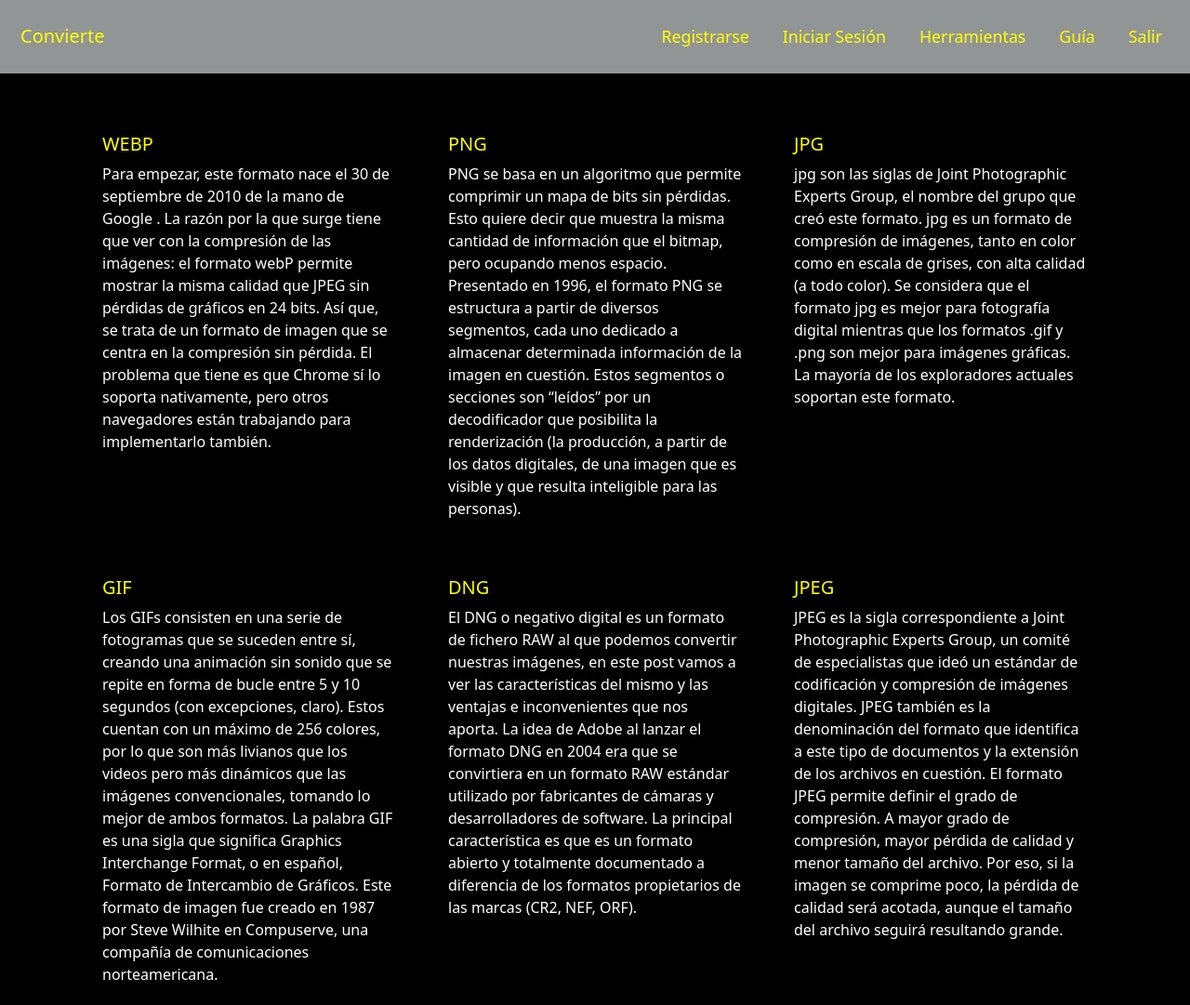
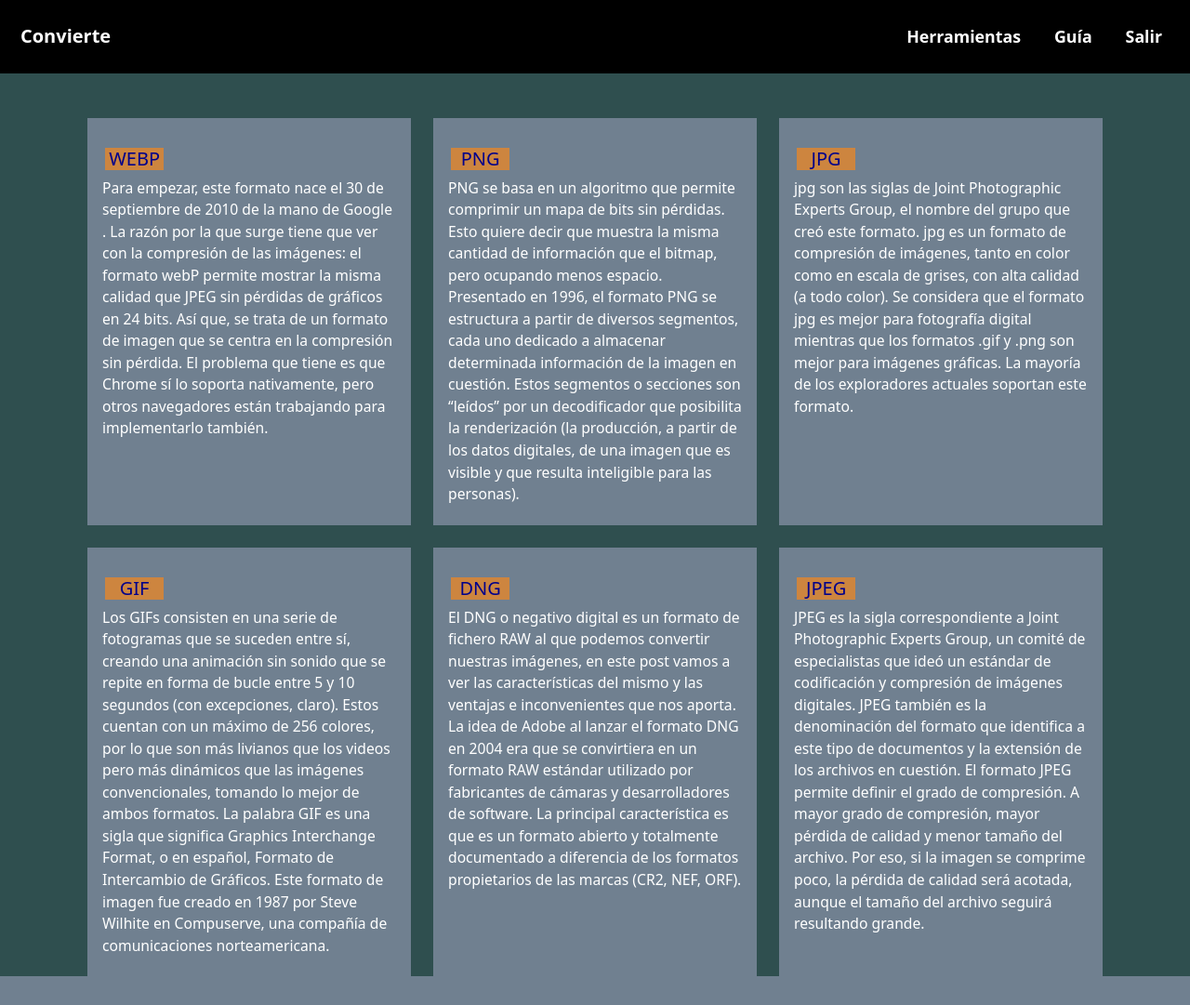
Before and after one commit to Pablo88-bit/Proyecto-CS50X.NI, a Flask app: page /Info in a window 1280 px wide. Shown: the whole page at 93% size. After the commit the page ends 1050 px from the top, so only its background shows below. Run offline with Flask 2, Linux system fonts and the light colour scheme; a user stored in the database is signed in; parts of the project's set-up code (start-up, migrations or seed data) failed here and were passed over; some libraries are stand-ins or nearby versions; some web fonts are replaced.

Commit message:
Actualizacion del estilo

```diff
--- a/app.py
+++ b/app.py
@@ -35,9 +35,11 @@ def index():
     return render_template("index.html")
 
 
-@app.route('/salir')
-def salir():
-    return render_template("index.html")
+#Ruta Salir#
+@app.route('/Salir')
+def Salir():
+    session.clear()
+    return redirect("/register")
 
 #Ruta Info#
 @app.route('/Info')
--- a/static/css/style.css
+++ b/static/css/style.css
@@ -5,7 +5,7 @@
 }
 
 body{
-	background:black;
+	background:#2F4F4F;
 }
 h2{
 	display:inline-block;
@@ -16,28 +16,27 @@ h2{
 
 /*Menu de navegación que esta en html base*/
 .navegacion{
-	color:YELLOW;
-	background: rgba(0, 0, 0, .4);
-	background:#929595;
+	color:WHITE;
+	/*background: rgba(0, 0, 0, .4);*/
+	background:BLACK;
 }
 
 .container-fluid{
 	font-size: 111%;
-	color:yellow;
+	color:WHITE;
 	/*color: #0C0307;*/
 }
 .nav-link,
 .navbar-brand{
-	color:yellow;
+	color:WHITE;
 	margin:10px;
 }
 .nav-link:hover{
 
 	color:#F1E839;
 	/*color:#EA1737;*/
-	font-size: 117%;
+	font-size: 112%;
 }
-
 
 
 /*Mensajes al usuario*/
@@ -48,18 +47,45 @@ h2{
 
 
 /*Ruta Index*/
-.card{
+
+.bienvenida{
+	text-shadow: 2px 2px black;
+	color:LIGHTSKYBLUE;
+	font-size:500%;
+	animation-duration: 6.5s;
+	animation-name: slidein;
+	animation-iteration-count: infinite;
+	animation-direction: alternate;
+}
+
+@keyframes slidein{
+	from{
+		margin-left:100%;
+		width:300%;
+	}
+
+	to{
+		margin-left:0%;
+		width:100%;
+	}
+}
+
+
+.card2{
 	color:WHITE;
 	width:100%;
 	height:100%;
 	margin-bottom: 5px;
 	background: rgba(0, 0, 0, .4);
-	background:#929595;
+	background:CRIMSON;
 }
 
-.card-title{
+.titulo2{
 	display: inline-block;
 	color:yellow;
+	width:20%;
+	margin:3px;
+	text-align:center;
 }
 
 .link-primary{
@@ -69,13 +95,24 @@ h2{
 
 
 
-/*Ruta Nosotros*/
-.card2{
+/*Ruta Info*/
+.card3{
 	color:WHITE;
 	width:100%;
 	height:100%;
 	margin-bottom: 5px;
-	background: rgba(0, 0, 0, .4);
+	background: SLATEGRAY;
+	FONT-SIZE:98%;
+
+}
+
+.titulo{
+	display:block;
+	background:PERU;
+	width:20%;
+	margin:3px;
+	text-align:center;
+	color:DARKBLUE;
 }
 
 
--- a/templates/Info.html
+++ b/templates/Info.html
@@ -6,10 +6,10 @@
     <form>
         <div class="row row-cols-1 row-cols-md-3 g-4">
 		  <div class="col">
-		    <div class="card2">
+		    <div class="card3">
 		      <div class="card-body">
-		        <h5 class="card-title">WEBP</h5>
-		        <p class="card-text">
+		        <h5 class="card-title titulo mt-3">WEBP</h5>
+		        <p class="card-text mt-2">
 		        	Para empezar, este formato nace el 30 de septiembre de 2010 de la mano de Google .
 		        	La razón por la que surge tiene que ver con la compresión de las imágenes: el formato
 		        	webP permite mostrar la misma calidad que JPEG sin pérdidas de gráficos en 24 bits.
@@ -21,10 +21,10 @@
 		    </div>
 		  </div>
 		  <div class="col">
-		    <div class="card2">
+		    <div class="card3">
 		      <div class="card-body">
-		        <h5 class="card-title">PNG</h5>
-		        <p class="card-text">
+		        <h5 class="card-title titulo mt-3">PNG</h5>
+		        <p class="card-text mt-2">
 		        	PNG se basa en un algoritmo que permite comprimir un mapa de bits sin pérdidas.
 		        	Esto quiere decir que muestra la misma cantidad de información que el bitmap, pero ocupando menos espacio.
 					Presentado en 1996, el formato PNG se estructura a partir de diversos segmentos, cada uno dedicado a
@@ -36,10 +36,10 @@
 		    </div>
 		  </div>
 		  <div class="col">
-		    <div class="card2">
+		    <div class="card3">
 		      <div class="card-body">
-		        <h5 class="card-title">JPG</h5>
-		        <p class="card-text">
+		        <h5 class="card-title titulo mt-3">JPG</h5>
+		        <p class="card-text mt-2">
 		        	jpg son las siglas de Joint Photographic Experts Group, el nombre del grupo que creó este formato.
 		        	jpg es un formato de compresión de imágenes, tanto en color como en escala de grises, con alta calidad (a todo color).
 		        	Se considera que el formato jpg es mejor para fotografía digital mientras que los formatos .gif y .png son mejor para imágenes gráficas.
@@ -49,10 +49,10 @@
 		    </div>
 		  </div>
 		  <div class="col">
-		    <div class="card2">
+		    <div class="card3">
 		      <div class="card-body">
-		        <h5 class="card-title">GIF</h5>
-		        <p class="card-text">
+		        <h5 class="card-title titulo mt-3">GIF</h5>
+		        <p class="card-text mt-2">
 					Los GIFs consisten en una serie de fotogramas que se suceden entre sí, creando una
 					animación sin sonido que se repite en forma de bucle entre 5 y 10 segundos
 					(con excepciones, claro). Estos cuentan con un máximo de 256 colores, por lo que son
@@ -64,10 +64,10 @@
 		    </div>
 		  </div>
 		  <div class="col">
-		    <div class="card2">
+		    <div class="card3">
 		      <div class="card-body">
-		        <h5 class="card-title">DNG</h5>
-		        <p class="card-text">
+		        <h5 class="card-title titulo mt-3">DNG</h5>
+		        <p class="card-text mt-2">
 					El DNG o negativo digital es un formato de fichero RAW al que podemos convertir nuestras imágenes,
 					en este post vamos a ver las características del mismo y las ventajas e inconvenientes que nos aporta.
 					La idea de Adobe al lanzar el formato DNG en 2004 era que se convirtiera en un formato RAW estándar
@@ -78,10 +78,10 @@
 		    </div>
 		  </div>
 		  <div class="col">
-		    <div class="card2">
+		    <div class="card3">
 		      <div class="card-body">
-		        <h5 class="card-title">JPEG</h5>
-		        <p class="card-text">
+		        <h5 class="card-title titulo mt-3">JPEG</h5>
+		        <p class="card-text mt-2">
 					JPEG es la sigla correspondiente a Joint Photographic Experts Group, un comité de especialistas
 					que ideó un estándar de codificación y compresión de imágenes digitales. JPEG también es la
 					denominación del formato que identifica a este tipo de documentos y la extensión de los archivos en cuestión.
--- a/templates/base.html
+++ b/templates/base.html
@@ -6,9 +6,9 @@
     <meta charset="UTF-8">
     <title>Converter</title>
 
-    <meta name="Description" content="Un joven emprendedor que desde ya esta poniendo en práctica las habilidades que eh aprendido
-	tanto como en la universidad y de manera autodidacta, tratando de impulsar desde ya mi propia empresa, con el objetivo
-	de primeramente ayudar a todas aquellas personas que soliciten mis servicios."/>
+    <meta name="Description" content="Una plataforma web que le permite a las personas convertir imagenes de un formato a otro,
+    resaltando las principales ventajas de cada uno de los formatos, que dependiendo de su uso, algunos son indicados para ciertas
+    ocasiones y otros no."/>
 
 
 	<!--Este link es de la pagina https://getbootstrap.com/ que me ayudara con el diseño de mi html utilizo el enlace de la nube: jsDelivr-->
@@ -18,9 +18,6 @@
     <!--Este es el link de mis css y js-->
     <link rel= "stylesheet" href="{{ url_for('static', filename = 'css/style.css') }}">
 
-    <!--Este link es para mostar nuestro reloj-->
-    <!--link href = "https://fonts.googleapis.com/css2?family=Oswald:400;300,700" rel="stylesheet" type="text/css"-->
-    <link href="https://fonts.google.com/share?selection.family=Oswald:wght@300;400;500" rel="stylesheet">
     {%  block head  %}{% endblock  %}
 </head>
     <body>
@@ -29,29 +26,33 @@
         <nav class="navbar navbar-expand-lg navegacion">
             <br /><br />
             <div class="container-fluid">
-                <a class="navbar-brand" href="/">Convierte</a>
+                {% if session.user_id %}
+                <a class="navbar-brand convierte" href="/"><b>Convierte</b></a>
                 <button class="navbar-toggler" type="button" data-bs-toggle="collapse" data-bs-target="#navbarColor03" aria-controls="navbarColor03" aria-expanded="false" aria-label="Toggle navigation">
                     <span class="navbar-toggler-icon"></span>
                 </button>
-
+                {% endif %}
                 <div class="collapse navbar-collapse d-flex justify-content-end" id="navbarColor03">
 
                     <ul class="navbar-nav ">
+                    {% if session.user_id %}
                         <li class="nav-item">
-                            <a class="nav-link" href="/register">Registrarse</a>
+                            <a class="nav-link" href="/Info"><b>Herramientas</b></a>
                         </li>
                         <li class="nav-item">
-                            <a class="nav-link" href="/Login">Iniciar Sesión</a>
+                            <a class="nav-link" href="/Guia"><b>Guía</b></a>
                         </li>
                         <li class="nav-item">
-                            <a class="nav-link" href="/Info">Herramientas</a>
+                            <a class="nav-link" href="/Salir"><b>Salir</b></a>
+                        </li>
+                    {% else %}
+                        <li class="nav-item">
+                            <a class="nav-link" href="/register"><b>Registrarse</b></a>
                         </li>
                         <li class="nav-item">
-                            <a class="nav-link" href="/Guia">Guía</a>
+                            <a class="nav-link" href="/Login"><b>Iniciar Sesión</b></a>
                         </li>
-                        <li class="nav-item">
-                            <a class="nav-link" href="/salir">Salir</a>
-                        </li>
+                    {% endif %}
                     </ul>
                 </div>
             </div>
```
Also changed, not shown: templates/index.html (+12 -8 lines), BaseDatos.db, static/Imagenes/JPG_a_PNG.jpg (added), static/Imagenes/PNG_a_JPG.png (added), static/Imagenes/conversor.png (added).
